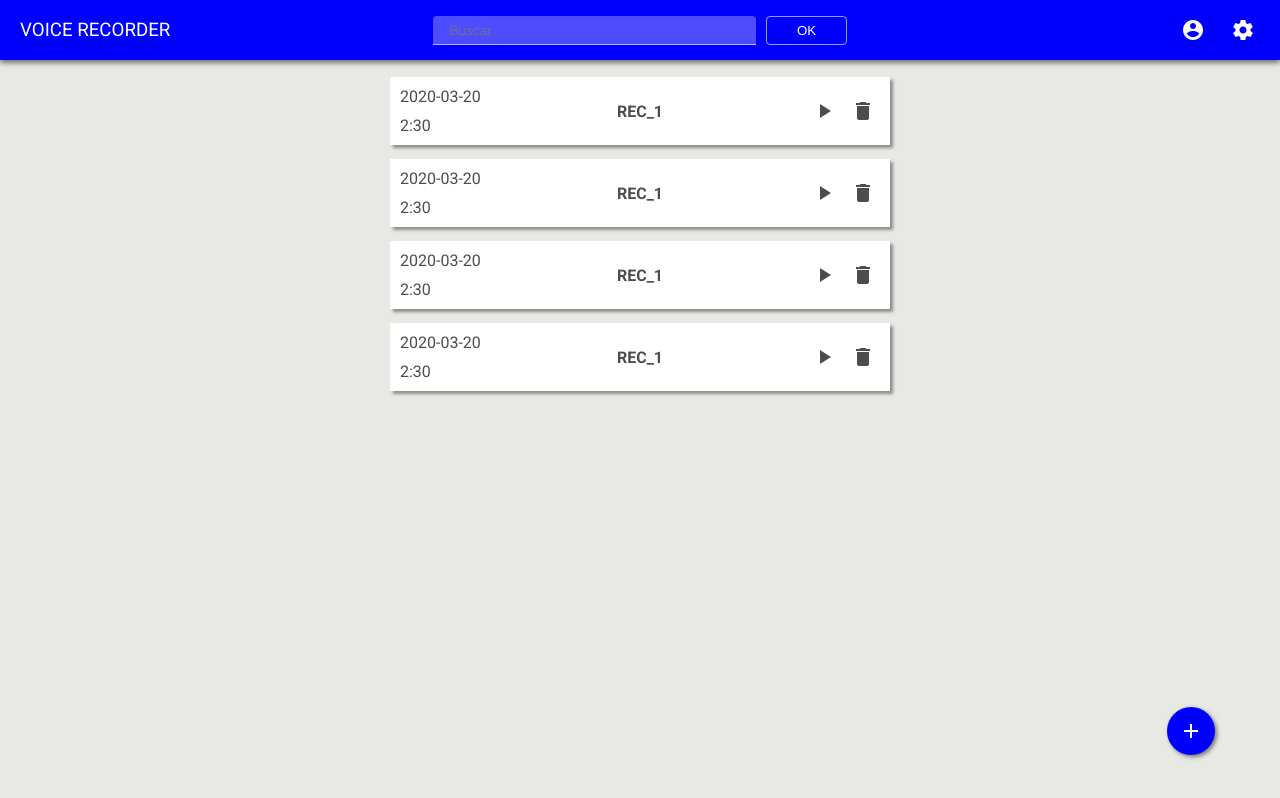
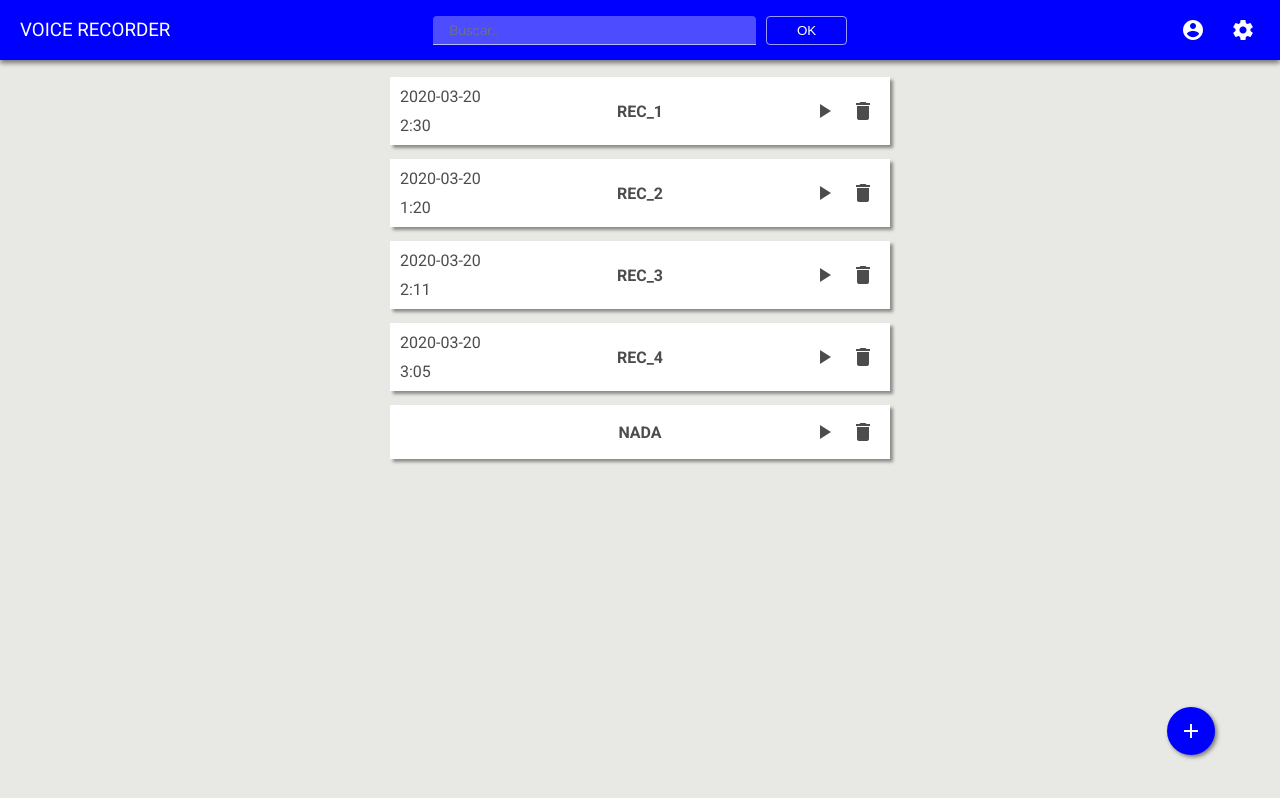
Before and after one commit to andremasson/voice-recorder, a React (Create React App) app: page / in a window 1280 px wide. Built offline with nearby package versions, Linux system fonts and the light colour scheme.

Commit message:
Store do Redux

```diff
--- a/package.json
+++ b/package.json
@@ -34,6 +34,9 @@
         ]
     },
     "devDependencies": {
-        "node-sass": "^4.14.0"
+        "node-sass": "^4.14.1",
+        "redux": "^4.0.5",
+        "redux-devtools-extension": "^2.13.8",
+        "redux-thunk": "^2.3.0"
     }
 }
--- a/src/App.js
+++ b/src/App.js
@@ -1,19 +1,27 @@
-import React, {Fragment} from "react";
+import React, {Fragment, useEffect} from "react";
 import "./styles/App.scss";
 import NavBar from "./components/NavBar";
 import RecordsView from "./components/RecordsView";
 import {RecordButton} from "./components/RecordButton";
+import {Provider} from "react-redux";
+import store from "./store";
+import {getRecords} from "./actions/record";
 
-function App() {
+const App = () => {
+    useEffect(() => {
+        store.dispatch(getRecords());
+    }, []);
     return (
+        <Provider store={store}>
             <Fragment>
                 <NavBar />
                 <main>
-                <RecordsView recordings={[1, 2, 3, 4]} />
+                    <RecordsView recordings={[]} />
                 </main>
                 <RecordButton />
             </Fragment>
+        </Provider>
     );
-}
+};
 
 export default App;
--- /dev/null
+++ b/src/actions/record.js
@@ -0,0 +1,15 @@
+import { GET_RECORDS, ADD_RECORD, DELETE_RECORD } from "./types";
+
+export const getRecords = () => async(dispatch) => {
+    dispatch({
+        type: GET_RECORDS,
+        payload: { _id: 5, name: "nada" },
+    });
+};
+
+export const deleteRecord = (id) => async(dispatch) => {
+    dispatch({
+        type: DELETE_RECORD,
+        payload: id,
+    });
+};
--- /dev/null
+++ b/src/actions/types.js
@@ -0,0 +1,3 @@
+export const GET_RECORDS = "GET_RECORDS";
+export const DELETE_RECORD = "DELETE_RECORD";
+export const ADD_RECORD = "ADD_RECORD";
--- /dev/null
+++ b/src/components/Loading.js
@@ -0,0 +1,11 @@
+import React from "react";
+
+const Loading = () => {
+    return (
+        <div>
+            <h4> Carregando... </h4>{" "}
+        </div>
+    );
+};
+
+export default Loading;
--- a/src/components/RecordElement.js
+++ b/src/components/RecordElement.js
@@ -1,7 +1,12 @@
 import React from "react";
 import PropTypes from "prop-types";
+import {connect} from "react-redux";
+import {deleteRecord} from "../actions/record";
 
-const RecordElement = ({record}) => {
+const RecordElement = ({record, deleteRecord}) => {
+    const deleteButton = (id) => {
+        deleteRecord(id);
+    };
     return (
         <div className="record-element card">
             <div className="card-head">{record.name}</div>
@@ -11,7 +16,9 @@ const RecordElement = ({record}) => {
                 <div className="icon-button">
                     <i className="material-icons">play_arrow</i>
                 </div>
-                <div className="icon-button">
+                <div
+                    className="icon-button"
+                    onClick={() => deleteButton(record.id)}>
                     <i className="material-icons">delete</i>
                 </div>
             </div>
@@ -21,6 +28,7 @@ const RecordElement = ({record}) => {
 
 RecordElement.propTypes = {
     record: PropTypes.object.isRequired,
+    deleteRecord: PropTypes.func.isRequired,
 };
 
-export default RecordElement;
+export default connect(null, {deleteRecord})(RecordElement);
--- a/src/components/RecordsView.js
+++ b/src/components/RecordsView.js
@@ -1,23 +1,24 @@
 import React from "react";
 import PropTypes from "prop-types";
 import RecordElement from "./RecordElement";
+import {connect} from "react-redux";
+import Loading from "./Loading";
 
-const RecordsView = ({recordings}) => {
-    return (
+const RecordsView = ({record: {records, loading}}) => {
+    return loading ? (
+        <Loading />
+    ) : (
         <div className="records-list">
-            {" "}
-            {recordings.map((it) => (
+            {records.map((it) => (
                 <RecordElement
-                    key={it}
+                    key={it._id}
                     record={{
-                        id: it,
-                        name: "rec_1",
-                        timestamp: "2020-03-20",
-                        recLength: "2:30",
-                    }}>
-                    {" "}
-                </RecordElement>
-            ))}{" "}
+                        name: it.name,
+                        timestamp: it.timestamp,
+                        recLength: it.recLength,
+                        id: it._id,
+                    }}></RecordElement>
+            ))}
         </div>
     );
 };
@@ -26,4 +27,8 @@ RecordsView.propTypes = {
     recordings: PropTypes.array.isRequired,
 };
 
-export default RecordsView;
+const mapStateToProps = (state) => ({
+    record: state.record,
+});
+
+export default connect(mapStateToProps)(RecordsView);
--- /dev/null
+++ b/src/reducers/index.js
@@ -0,0 +1,6 @@
+import { combineReducers } from "redux";
+import record from "./record";
+
+export default combineReducers({
+    record,
+});
--- /dev/null
+++ b/src/reducers/record.js
@@ -0,0 +1,33 @@
+import { GET_RECORDS, ADD_RECORD, DELETE_RECORD } from "../actions/types";
+
+const initialState = {
+    records: [
+        { _id: 1, name: "rec_1", timestamp: "2020-03-20", recLength: "2:30" },
+        { _id: 2, name: "rec_2", timestamp: "2020-03-20", recLength: "1:20" },
+        { _id: 3, name: "rec_3", timestamp: "2020-03-20", recLength: "2:11" },
+        { _id: 4, name: "rec_4", timestamp: "2020-03-20", recLength: "3:05" },
+    ],
+    loading: true,
+    error: {},
+};
+
+export default function(state = initialState, action) {
+    const { type, payload } = action;
+
+    switch (type) {
+        case GET_RECORDS:
+            return {
+                ...state,
+                records: [...state.records, payload],
+                loading: false,
+            };
+        case DELETE_RECORD:
+            return {
+                ...state,
+                records: state.records.filter((rec) => rec._id !== payload),
+                loading: false,
+            };
+        default:
+            return state;
+    }
+}
--- /dev/null
+++ b/src/store.js
@@ -0,0 +1,16 @@
+import { createStore, applyMiddleware } from "redux";
+import { composeWithDevTools } from "redux-devtools-extension";
+import thunk from "redux-thunk";
+import rootReducer from "./reducers";
+
+const initialState = {};
+
+const middleware = [thunk];
+
+const store = createStore(
+    rootReducer,
+    initialState,
+    composeWithDevTools(applyMiddleware(...middleware))
+);
+
+export default store;
```
Also changed, not shown: 1 other file (tests, documents, lock files or other folders). Lines whose indentation alone changed are shown as unchanged.
